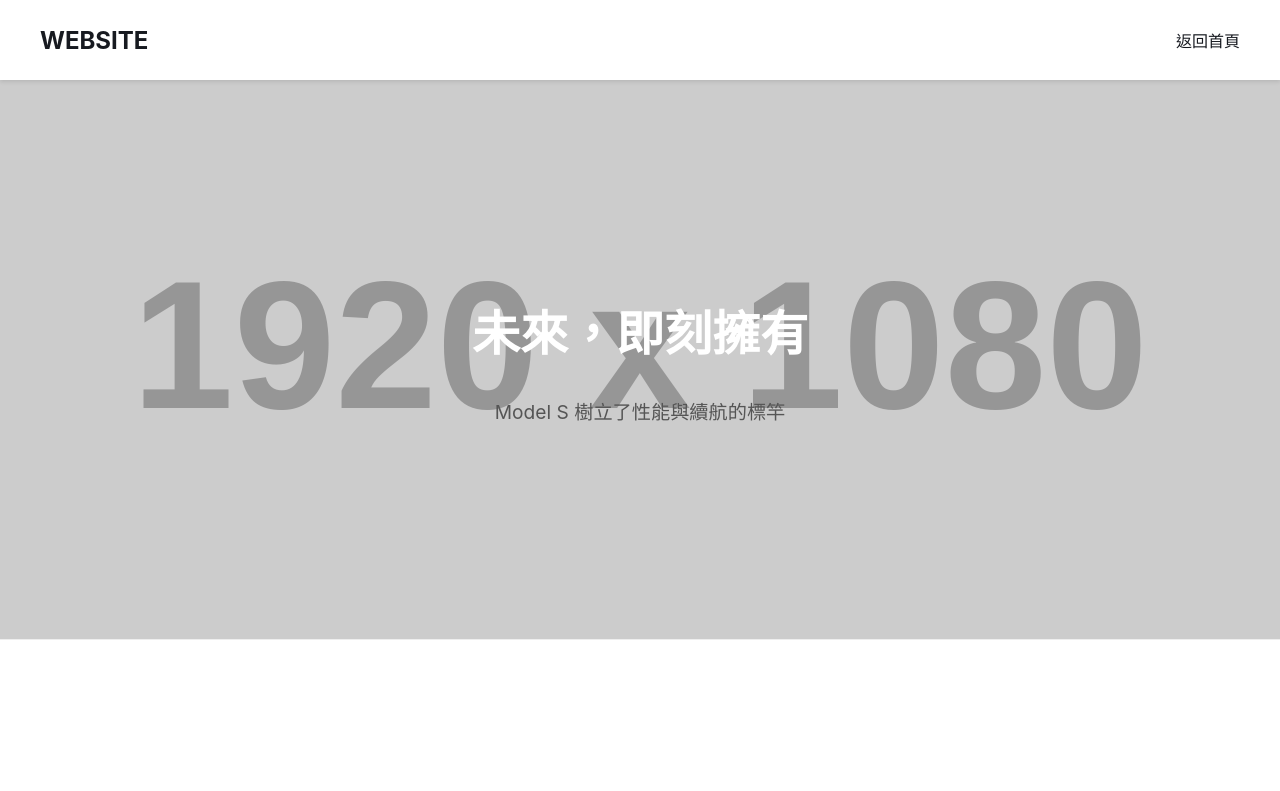
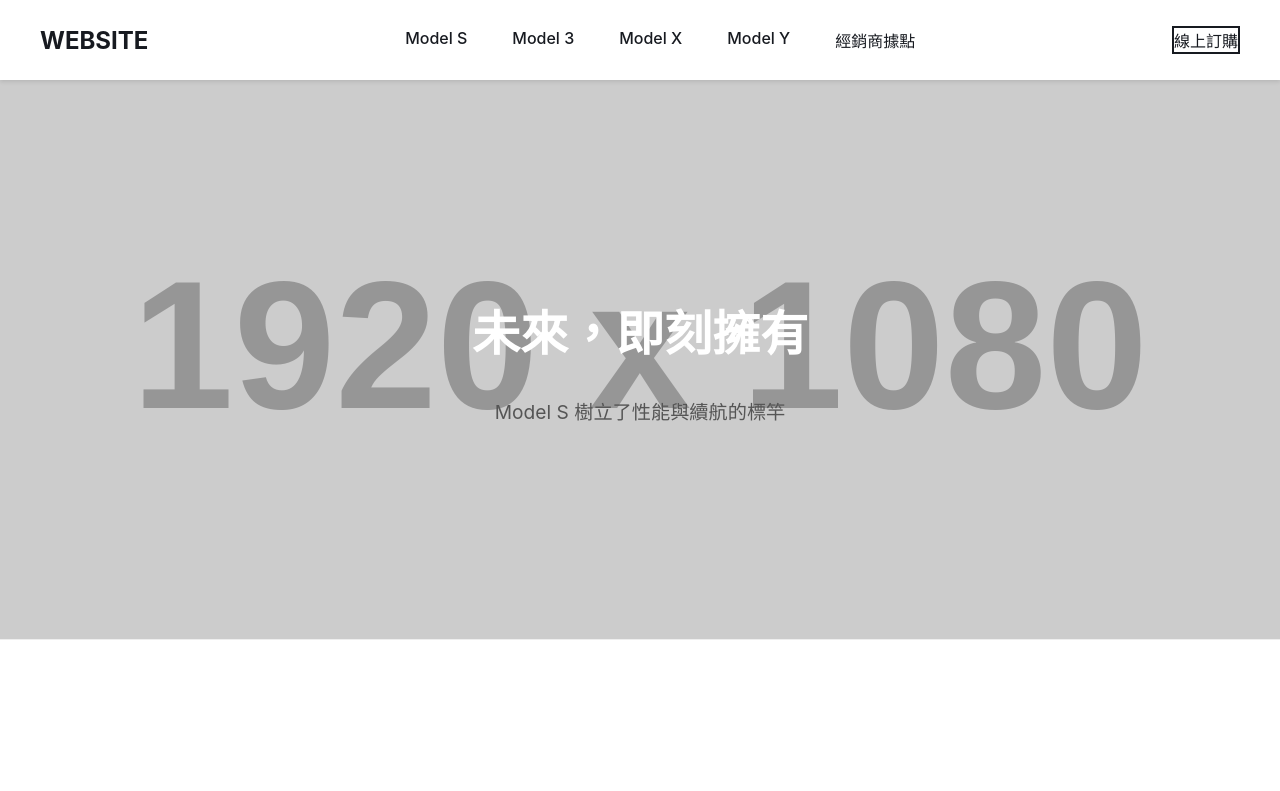
Before and after one commit to sica-0225/sica-0225.github.io, a plain HTML site: page learn-more.html in a window 1280 px wide. Shown: the top 791 px of the page. Drawn offline with Linux system fonts and the light colour scheme; placeholder pictures from the web are drawn by us.

Commit message:
learn-more.html

```diff
--- a/learn-more.html
+++ b/learn-more.html
@@ -18,10 +18,23 @@ j=d.createElement(s),dl=l!='dataLayer'?'&l='+l:'';j.async=true;j.src=
 </head>
 <body>
 
+<!-- Google Tag Manager (noscript) -->
+<noscript><iframe src="https://www.googletagmanager.com/ns.html?id=GTM-M3PJB5T6"
+height="0" width="0" style="display:none;visibility:hidden"></iframe></noscript>
+<!-- End Google Tag Manager (noscript) -->
+
+<!-- 統一的頁首 -->
 <header>
     <a href="index.html" class="logo">WEBSITE</a>
-    <div class="side-menu">
-        <a href="index.html">返回首頁</a>
+    <nav>
+        <a href="index.html#section1">Model S</a>
+        <a href="index.html#section2">Model 3</a>
+        <a href="index.html#section3">Model X</a>
+        <a href="index.html#section4">Model Y</a>
+        <a href="dealers.html">經銷商據點</a>
+    </nav>
+    <div class="header-actions">
+        <a href="order.html" class="btn-secondary">線上訂購</a>
     </div>
 </header>
 
```
